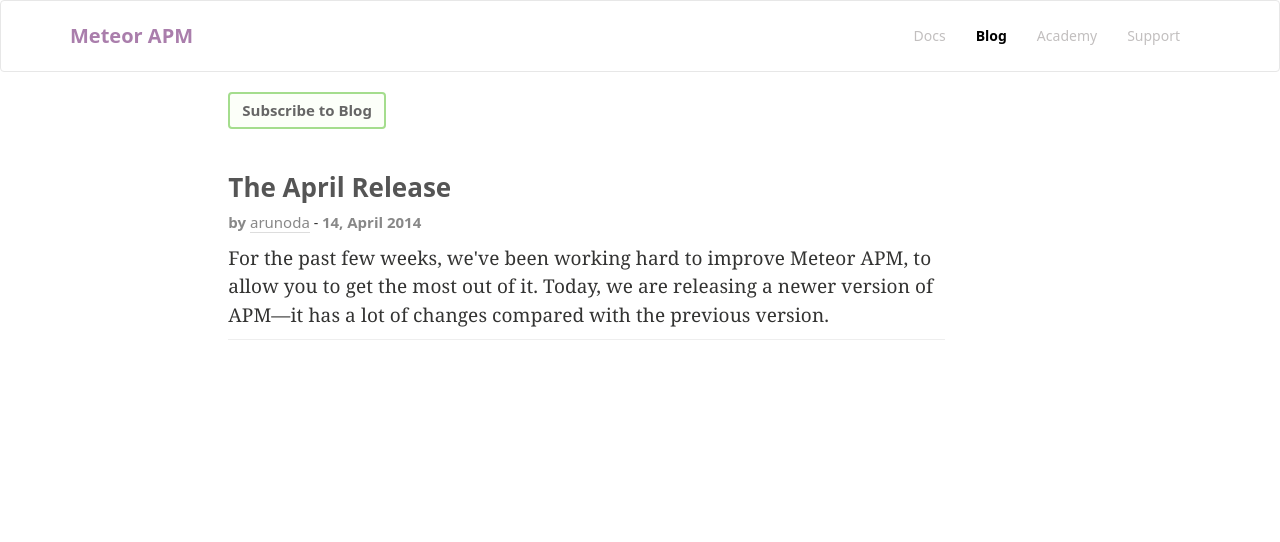
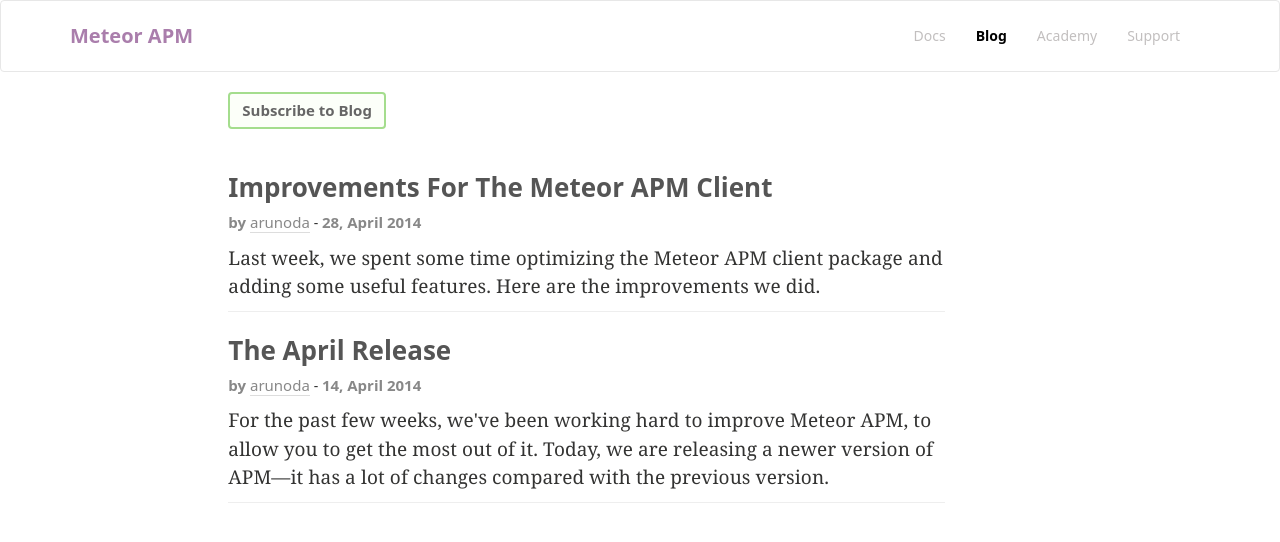
Before and after one commit to kadiraio/kadiraio.github.io, a Jekyll site: the page built from blog/index.html, in a window 1280 px wide. Shown: the top 542 px of the page. Built offline with Jekyll 4.4.1, drawn with Linux system fonts in a browser that asks for light colours; some of the changed lines change nothing that is shown.

Commit message:
added blog post: Improvements For The Meteor APM Client

```diff
--- a/_data/blog.yml
+++ b/_data/blog.yml
@@ -1,4 +1,9 @@
 ---
+  -
+    title: "Improvements For The Meteor APM Client"
+    date: "28, April 2014"
+    link: /blog/improvements-for-the-meteor-apm-client
+    summery: "Last week, we spent some time optimizing the Meteor APM client package and adding some useful features. Here are the improvements we did."
   -
     title: "The April Release"
     date: "14, April 2014"
--- /dev/null
+++ b/_posts/blog/2014-04-28-improvements-for-the-meteor-apm-client.md
@@ -0,0 +1,38 @@
+---
+layout: blog_post
+title: Improvements For The Meteor APM Client
+permalink: /blog/improvements-for-the-meteor-apm-client
+---
+
+Last week, we spent some time optimizing the [Meteor APM client package](https://atmospherejs.com/package/apm) and adding some useful features.
+
+We were able to reduce the Meteor APM client's CPU usage, which is now negligible.
+
+> Simply update your Meteor APM client package with `mrt update` to benefit the CPU improvements.
+
+Now we've added a few useful features to help you to identify the root causes of performance problems or bugs very easily.
+
+## Access Parameters for Methods and PubSub
+
+Now when you are looking at a Method or PubSub [trace](http://support.meteorapm.com/knowledgebase/articles/347453-response-time-with-traces), you can view the params you've sent along with it. You can use that information to identify the root cause:
+
+![Params on Trace](https://i.cloudup.com/zFwFSKkVP9.png)
+
+## Number of Documents Fetched and Updated
+
+If one of your DB operations is slow, it is very important to find the number of documents fetched. Similarly, if you are invoking an update or remove operation, it is valuable to get the number of documents affected by that operation. Now you can check these numbers with Meteor APM:
+
+![DocsFetched on DB Fetch](https://i.cloudup.com/EhaFWJknEN.png)
+![DocsUpdated on DB Update](https://i.cloudup.com/UiqKqNdGBT.png)
+
+## Caching Information For ObserveChanges
+
+When you've returned a cursor from a publication, Meteor applies an [observeChanges](http://docs.meteor.com/#observe_changes) operation on it. If there is a cached observer based on the same query and options, Meteor will reuse it. You can now identify that with Meteor APM:
+
+![Caching and ObserveChanges](https://i.cloudup.com/WgzL_svron.png)
+
+This shows that `noOfHandles` is greater than one. This means you are utilizing the cache and the data is not fetched again from the DB.
+
+And also, you can see the number of documents the cache contains. All these documents will be sent to the client eventually.
+
+> To get all these new features, simply update the Meteor APM client package with `mrt update` and deploy your app again.
```
